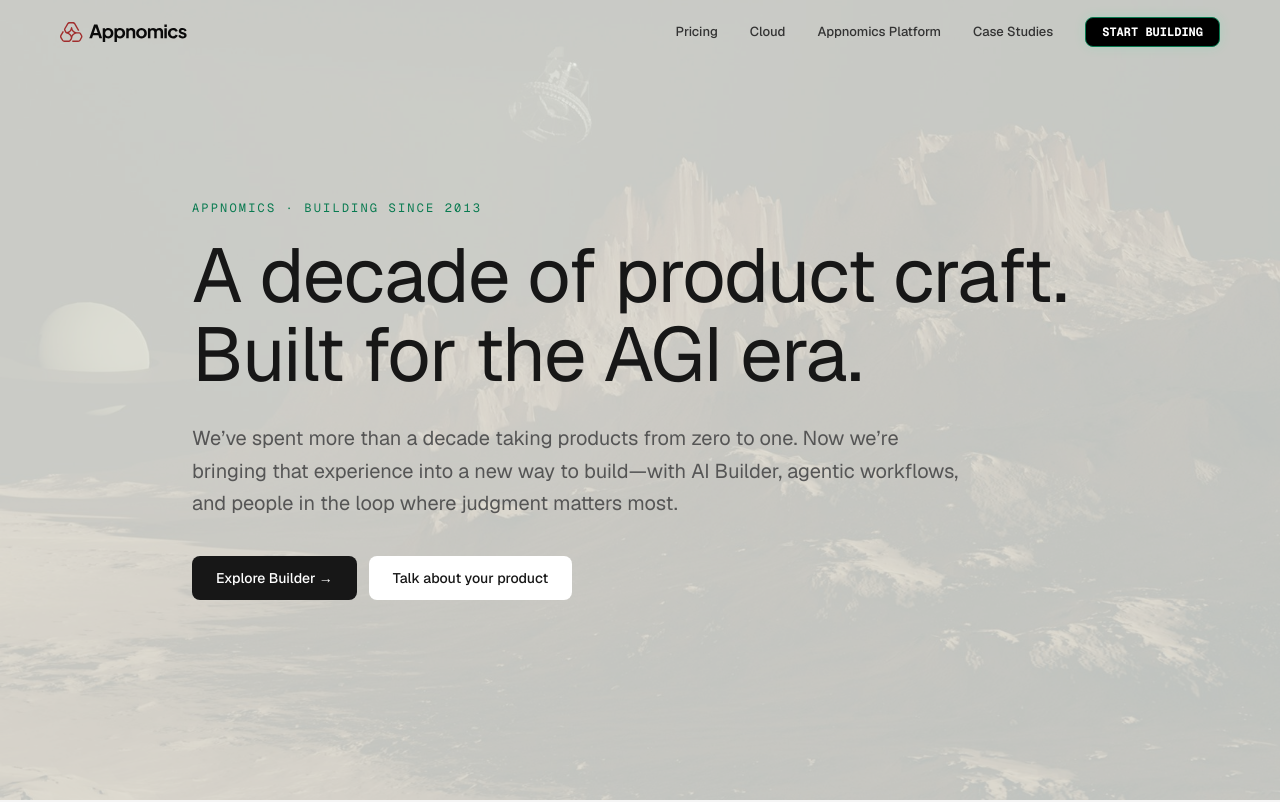
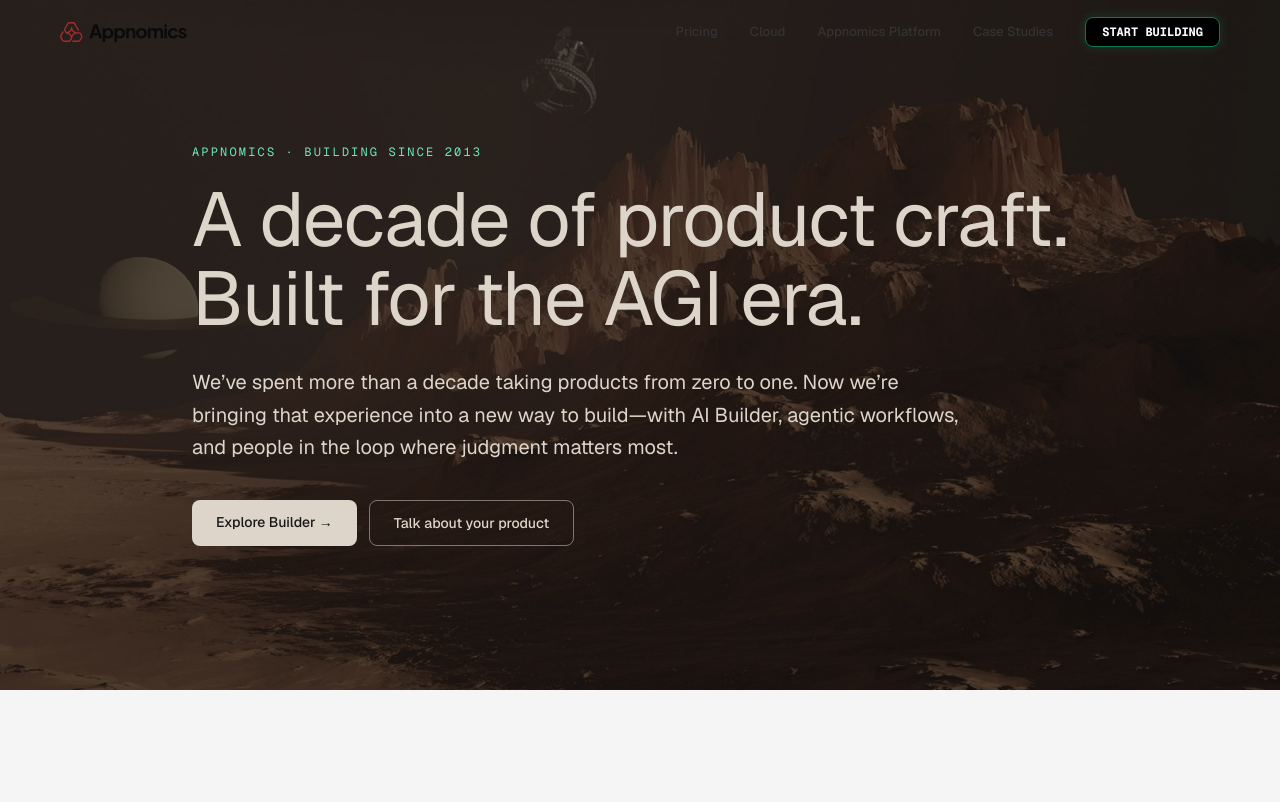
Before and after one commit to rup2701/appnomics-landing, a Next.js app: page /about in a window 1280 px wide. Shown: the top 802 px of the page. Built offline with nearby package versions, Linux system fonts and the light colour scheme.

Commit message:
feat(AboutPage): update styles for improved visibility and layout

```diff
--- a/app/about/page.tsx
+++ b/app/about/page.tsx
@@ -132,24 +132,23 @@ export default function AboutPage() {
     <>
       <Navbar />
       <main className="min-h-screen bg-[#f5f5f5] text-[#171717]">
-        <section className="relative isolate flex min-h-screen items-center overflow-hidden bg-[#edf3ef] px-6 py-32 sm:py-36">
+        <section className="relative isolate flex min-h-[80vh] items-center overflow-hidden bg-[#171717] px-6 py-32 sm:py-36">
           <Image
             src="/images/background-hero.jpg"
             alt=""
             fill
             priority
             sizes="100vw"
-            className="-z-10 object-cover object-center"
+            className="-z-10 object-cover object-center opacity-40"
           />
-          <div aria-hidden="true" className="absolute inset-0 -z-10 bg-[#edf3ef]/80" />
           <div className="relative mx-auto max-w-[1100px]">
-            <p className="mb-5 font-mono text-xs tracking-[0.18em] text-[#087a50]">
+            <p className="mb-5 font-mono text-xs tracking-[0.18em] text-[#6ee7b7]">
               APPNOMICS · BUILDING SINCE 2013
             </p>
-            <h1 className="max-w-4xl text-[clamp(42px,7vw,76px)] leading-[1.04] tracking-tight">
+            <h1 className="max-w-4xl text-[#ded5ca]! text-[clamp(42px,7vw,76px)] leading-[1.04] tracking-tight">
               A decade of product craft. Built for the AGI era.
             </h1>
-            <p className="mt-7 max-w-3xl text-lg leading-relaxed text-[#555] sm:text-xl">
+            <p className="mt-7 max-w-3xl text-[#ded5ca]! text-lg leading-relaxed sm:text-xl">
               We’ve spent more than a decade taking products from zero to one.
               Now we’re bringing that experience into a new way to build—with
               AI Builder, agentic workflows, and people in the loop where
@@ -158,13 +157,13 @@ export default function AboutPage() {
             <div className="mt-9 flex flex-wrap gap-3">
               <a
                 href="https://builder.appnomics.dev"
-                className="rounded-lg bg-[#171717] px-6 py-3 text-sm font-medium text-white no-underline transition-colors hover:bg-[#087a50]"
+                className="rounded-lg bg-[#ded5ca] px-6 py-3 text-sm font-medium text-[#171717] no-underline transition-colors hover:bg-white"
               >
                 Explore Builder <span aria-hidden="true">→</span>
               </a>
               <a
                 href="mailto:rupesh@appnomics.dev"
-                className="rounded-lg bg-white px-6 py-3 text-sm font-medium text-[#171717] no-underline transition-colors hover:text-[#087a50]"
+                className="rounded-lg border border-[#ded5ca]/50 bg-transparent px-6 py-3 text-sm font-medium text-[#ded5ca] no-underline transition-colors hover:border-[#ded5ca] hover:bg-white/10"
               >
                 Talk about your product
               </a>
```
